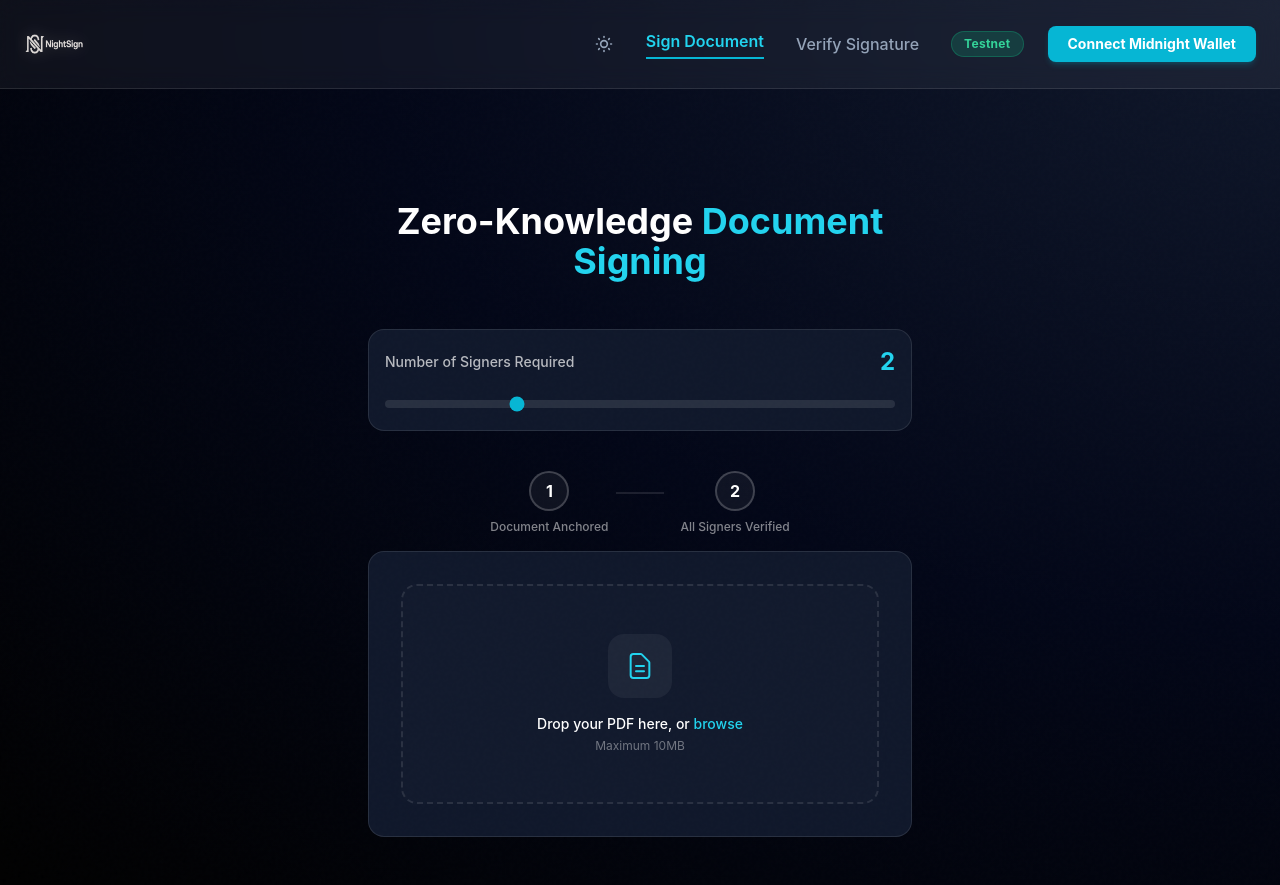
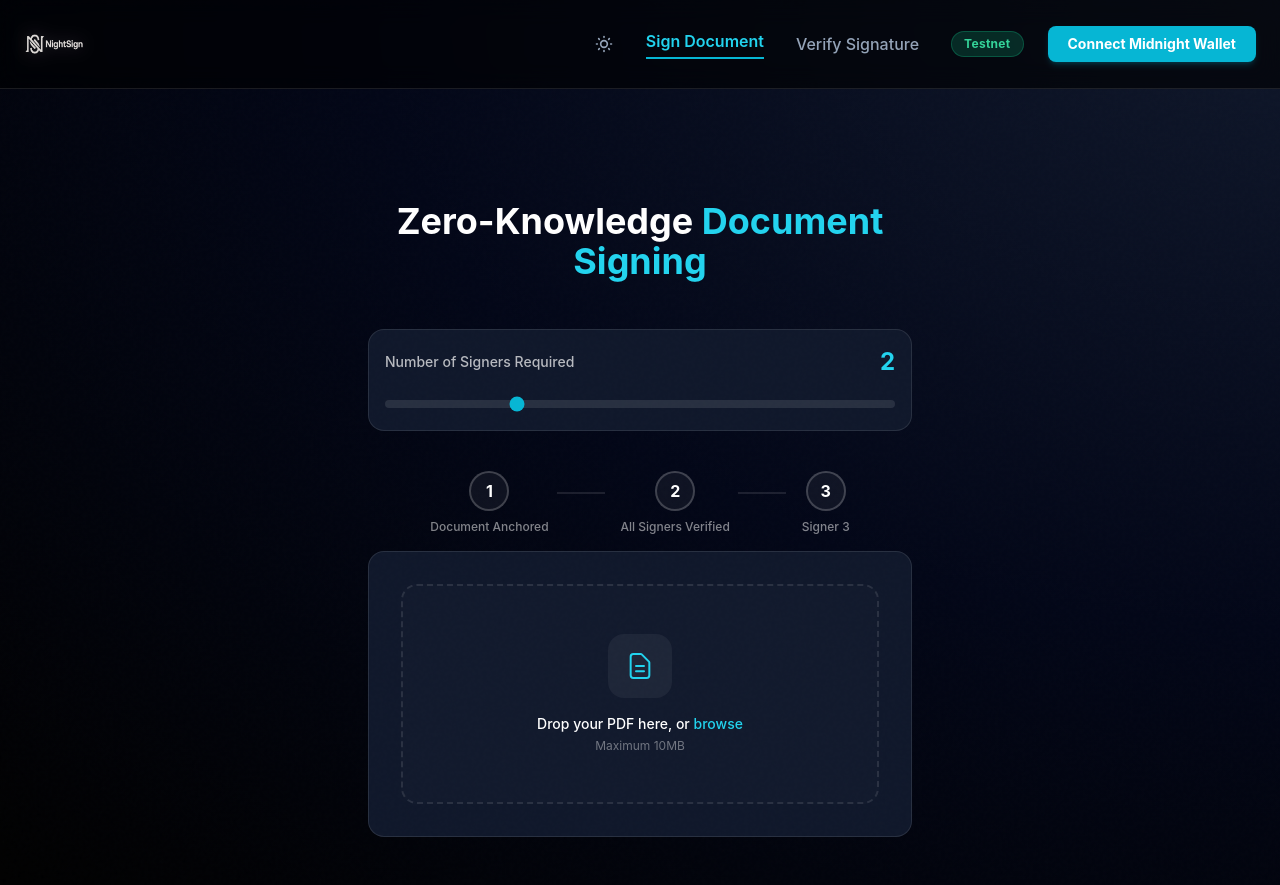
Before and after one commit to HarleysCodes/night-sign, a React (Vite) app: page / in a window 1280 px wide. Built offline with nearby package versions, Linux system fonts and the light colour scheme.

Commit message:
Fix: Dark nav background + timeline steps = requiredSigners + 1

```diff
--- a/src/App.tsx
+++ b/src/App.tsx
@@ -130,9 +130,10 @@ function SignedView({ data, onReset, inviteLink, onCopyLink, copiedLink, require
 }
 
 function TrustTimeline({ currentStep, requiredSigners = 2 }: any) {
+  const totalPipelineSteps = requiredSigners + 1;
   const steps = [
     { step: 1, label: "Document Anchored" },
-    ...Array.from({ length: requiredSigners - 1 }, (_, i) => ({
+    ...Array.from({ length: requiredSigners }, (_, i) => ({
       step: i + 2, label: i === requiredSigners - 2 ? "All Signers Verified" : `Signer ${i + 2}`
     }))
   ];
@@ -342,7 +343,7 @@ function App() {
 
   return (
     <div className={`min-h-screen ${isDarkMode ? 'space-bg' : 'bg-slate-50'}`}>
-      <nav className="w-full flex justify-between items-center px-6 py-4 bg-white/80 dark:bg-white/5 backdrop-blur-md border-b border-slate-200 dark:border-white/10 sticky top-0 z-50">
+      <nav className="w-full flex justify-between items-center px-6 py-4 bg-black/80 dark:bg-black/60 backdrop-blur-md border-b border-slate-200 dark:border-white/10 sticky top-0 z-50">
         <div className="flex items-center cursor-pointer" onClick={() => window.location.href='/'}>
           <img src="/logo.png" alt="NightSign" className="h-14 -ml-3 dark:invert drop-shadow-sm dark:drop-shadow-[0_0_8px_rgba(255,255,255,0.2)] transition-all" />
         </div>
```
